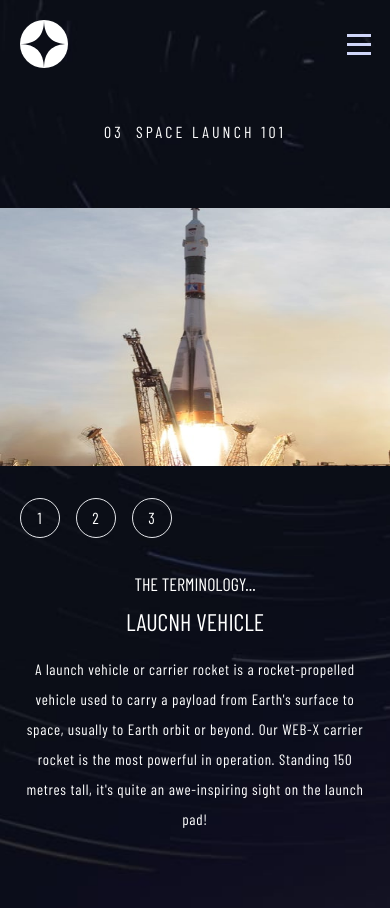
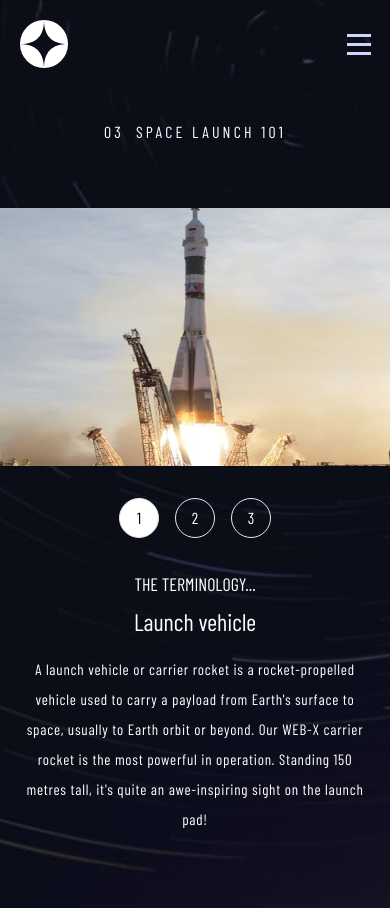
Before and after one commit to marycynthia2020/space-travel-website, a React (Vite) app: page /technology in a window 390 px wide. Shown: the top 908 px of the page. Built offline with nearby package versions, Linux system fonts and the light colour scheme; a web font is replaced by a local one.

Commit message:
adds the mobile menu

```diff
--- a/src/App.jsx
+++ b/src/App.jsx
@@ -4,11 +4,16 @@ import Destination from "./pages/Destination";
 import Crew from "./pages/Crew";
 import Technology from "./pages/Technology";
 import Navbar from "./components.jsx/Navbar";
+import { useContext } from "react";
+import { tabContext } from "./contexts/TabContext";
+import MobileMenu from "./components.jsx/MobileMenu";
 
 function App() {
+  const {isMobile} = useContext(tabContext)
+
   return (
     <div className="app  text-white">
-
+     {isMobile && <MobileMenu />}
       <Routes>
         <Route path="/" element={<Home />} />
         <Route path="/destination" element={<Destination />} />
--- a/src/components.jsx/Hero.jsx
+++ b/src/components.jsx/Hero.jsx
@@ -16,7 +16,7 @@ const Hero = () => {
         </p>
       </div>
       <div className="mx-auto">
-        <button className="w-[144px] h-[144px] md:w-[272px] md:h-[272px] rounded-full bg-white text-black text-lg md:text-3xl tracking-wider" onClick={()=> navigate("/destination")}>EXPLORE</button>
+        <button className="w-[144px] h-[144px] md:w-[272px] md:h-[272px] rounded-full bg-white text-black text-lg md:text-3xl tracking-wider opacity-100" onClick={()=> navigate("/destination")}>EXPLORE</button>
       </div>
     </div>
   );
--- /dev/null
+++ b/src/components.jsx/MobileMenu.jsx
@@ -0,0 +1,54 @@
+import React, { useContext } from 'react'
+import { IoClose } from "react-icons/io5";
+import { NavLink } from 'react-router';
+import { tabContext } from '../contexts/TabContext';
+
+const MobileMenu = () => {
+    const {setIsMobile} = useContext(tabContext)
+    const navlinks = [
+    { name: "HOME", to: "/", id: "00" },
+    {
+      name: "DESTINATION",
+      to: "/destination",
+      id: "01",
+    },
+    {
+      name: "CREW",
+      to: "/crew",
+      id: "02",
+    },
+    {
+      name: "TECHNOLOGY",
+      to: "/technology",
+      id: "03",
+    },
+  ];
+     const toggleMobileMenu = () => setIsMobile(false)
+
+  return (
+
+    <div className="mobileMenu shadow-xl tracking-[0.15em]" >
+      <IoClose className="text-4xl text-white mb-8 self-end" onClick={toggleMobileMenu}/>
+      <div className=" flex flex-col gap-8">
+        {navlinks.map(link => (
+          <NavLink key={link.to} to={link.to} onClick={toggleMobileMenu}>
+            {({ isActive }) => (
+              <div className="flex  relative mobilenavlink ">
+                <p className="flex gap-3">
+                  <span>{link.id}</span>
+                  {link.name}
+                </p>
+                <span
+                  className={isActive ? "w-[3px] h-full bg-white absolute right-0" : ""}
+                ></span>
+                {/* <span className="hidden w-[3px] h-full bg-white absolute right-0  opacity-50"></span> */}
+              </div>
+            )}
+          </NavLink>
+        ))}
+      </div>
+    </div>
+  );
+};
+
+export default MobileMenu
--- /dev/null
+++ b/src/components.jsx/TechTab.jsx
@@ -0,0 +1,52 @@
+import React, { useContext } from "react";
+import { tabContext } from "../contexts/TabContext";
+import { tech } from "../data";
+
+const TechTab = () => {
+  const { technology, setTechnology } = useContext(tabContext);
+
+  const handleTechTab = id => {
+    tech.map(technology => {
+      if (technology.id === id) {
+        setTechnology(technology);
+      }
+    });
+  };
+
+  return (
+    <div className="flex gap-4 mb-8 xl:flex-col self-center xl:self-start ">
+      <button
+        className={
+          technology.id === 1
+            ? "w-10 h-10 md:w-14 md:h-14 xl:w-20 xl:h-20 flex justify-center items-center border rounded-full bg-white text-black hover:bg-white hover:text-black"
+            : "w-10 h-10 md:w-14 md:h-14 xl:w-20 xl:h-20 flex justify-center items-center border rounded-full hover:bg-white  hover:text-black"
+        }
+        onClick={() => handleTechTab(1)}
+      >
+        1
+      </button>
+      <button
+        className={
+          technology.id === 2
+            ? "w-10 h-10 md:w-14 md:h-14 xl:w-20 xl:h-20 flex justify-center items-center border rounded-full bg-white text-black hover:bg-white  hover:text-black"
+            : "w-10 h-10 md:w-14 md:h-14 xl:w-20 xl:h-20 flex justify-center items-center border rounded-full hover:bg-white  hover:text-black"
+        }
+        onClick={() => handleTechTab(2)}
+      >
+        2
+      </button>
+      <button
+        className={
+          technology.id === 3
+            ? "w-10 h-10 md:w-14 md:h-14 xl:w-20 xl:h-20  flex justify-center items-center border rounded-full bg-white text-black hover:bg-white  hover:text-black"
+            : "w-10 h-10 md:w-14 md:h-14 xl:w-20 xl:h-20  flex justify-center items-center border rounded-full hover:bg-white  hover:text-black"
+        }
+        onClick={() => handleTechTab(3)}
+      >
+        3
+      </button>
+    </div>
+  );
+};
+
+export default TechTab;
--- a/src/contexts/TabContext.jsx
+++ b/src/contexts/TabContext.jsx
@@ -1,15 +1,16 @@
 import React, { createContext, useState } from "react";
-import { destinations } from "../data";
-import { crewMembers } from "../data";
+import { destinations, tech, crewMembers } from "../data";
 
 export const tabContext = createContext();
 
 const TabContext = ({ children }) => {
   const [currentTab, setCurrentTab] = useState("Moon");
   const [destination, setDestination] = useState(destinations[0]);
-  const [crew, setCrew] = useState(crewMembers[1]);
+  const [technology, setTechnology] = useState(tech[0])
+  const [crew, setCrew] = useState(crewMembers[0]);
+  const [isMobile, setIsMobile] = useState(false)
 
-  const value = { currentTab, setCurrentTab, destination, setDestination, crew, setCrew };
+  const value = { currentTab, setCurrentTab, destination, setDestination, crew, setCrew, technology, setTechnology, isMobile, setIsMobile };
   return <tabContext.Provider value={value}>{children}</tabContext.Provider>;
 };
 
--- a/src/data.js
+++ b/src/data.js
@@ -86,31 +86,32 @@ export const destinations = [
 
 
 
-
-//   "technology": [
-//     {
-//       "name": "Launch vehicle",
-//       "images": {
-//         "portrait": "./assets/technology/image-launch-vehicle-portrait.jpg",
-//         "landscape": "./assets/technology/image-launch-vehicle-landscape.jpg"
-//       },
-//       "description": "A launch vehicle or carrier rocket is a rocket-propelled vehicle used to carry a payload from Earth's surface to space, usually to Earth orbit or beyond. Our WEB-X carrier rocket is the most powerful in operation. Standing 150 metres tall, it's quite an awe-inspiring sight on the launch pad!"
-//     },
-//     {
-//       "name": "Spaceport",
-//       "images": {
-//         "portrait": "./assets/technology/image-spaceport-portrait.jpg",
-//         "landscape": "./assets/technology/image-spaceport-landscape.jpg"
-//       },
-//       "description": "A spaceport or cosmodrome is a site for launching (or receiving) spacecraft, by analogy to the seaport for ships or airport for aircraft. Based in the famous Cape Canaveral, our spaceport is ideally situated to take advantage of the Earth’s rotation for launch."
-//     },
-//     {
-//       "name": "Space capsule",
-//       "images": {
-//         "portrait": "./assets/technology/image-space-capsule-portrait.jpg",
-//         "landscape": "./assets/technology/image-space-capsule-landscape.jpg"
-//       },
-//       "description": "A space capsule is an often-crewed spacecraft that uses a blunt-body reentry capsule to reenter the Earth's atmosphere without wings. Our capsule is where you'll spend your time during the flight. It includes a space gym, cinema, and plenty of other activities to keep you entertained."
-//     }
-//   ]
-// }
+export const tech = [
+    {
+      "name": "Launch vehicle",
+      "id":1,
+      "images": {
+        "portrait": "/technology/image-launch-vehicle-portrait.jpg",
+        "landscape": "/technology/image-launch-vehicle-landscape.jpg"
+      },
+      "description": "A launch vehicle or carrier rocket is a rocket-propelled vehicle used to carry a payload from Earth's surface to space, usually to Earth orbit or beyond. Our WEB-X carrier rocket is the most powerful in operation. Standing 150 metres tall, it's quite an awe-inspiring sight on the launch pad!"
+    },
+    {
+      "name": "Spaceport",
+      "id": 2,
+      "images": {
+        "portrait": "/technology/image-spaceport-portrait.jpg",
+        "landscape": "/technology/image-spaceport-landscape.jpg"
+      },
+      "description": "A spaceport or cosmodrome is a site for launching (or receiving) spacecraft, by analogy to the seaport for ships or airport for aircraft. Based in the famous Cape Canaveral, our spaceport is ideally situated to take advantage of the Earth’s rotation for launch."
+    },
+    {
+      "name": "Space capsule",
+      "id":3,
+      "images": {
+        "portrait": "/technology/image-space-capsule-portrait.jpg",
+        "landscape": "/technology/image-space-capsule-landscape.jpg"
+      },
+      "description": "A space capsule is an often-crewed spacecraft that uses a blunt-body reentry capsule to reenter the Earth's atmosphere without wings. Our capsule is where you'll spend your time during the flight. It includes a space gym, cinema, and plenty of other activities to keep you entertained."
+    }
+  ]
--- a/src/index.css
+++ b/src/index.css
@@ -9,6 +9,7 @@ body {
   position: relative;
   background-color: black;
   font-family: "Barlow Condensed", sans-serif;
+  overflow-x: hidden;
 }
 
 .app {
@@ -19,6 +20,20 @@ body {
   overflow-x: hidden;
 }
 
-.tab:hover .hidden, .navlink:hover .hidden{
+.tab:hover .hidden,
+.navlink:hover .hidden, .mobilenavlink:hover .hidden {
   display: block;
 }
+.mobileMenu {
+  position: absolute;
+  height: 100%;
+  background-color: #181a25;
+  display: flex;
+  flex-direction: column;
+  gap: 32px;
+  width: 70vw;
+  z-index: 10;
+  color: white;
+  padding: 20px;
+  right: 0;
+}
--- a/src/pages/Crew.jsx
+++ b/src/pages/Crew.jsx
@@ -6,9 +6,9 @@ import { tabContext } from "../contexts/TabContext";
 const Crew = () => {
   const {crew} = useContext(tabContext)
   return (
-    <div className="min-h-screen bg-crewMobile md:bg-crewTablet xl:bg-crewDesktop bg-no-repeat bg-center bg-cover pb-4 ">
+    <div className="max-h-screen overflow-hidden bg-crewMobile md:bg-crewTablet xl:bg-crewDesktop bg-no-repeat bg-center bg-cover pb-4 ">
       <Navbar />
-       <p className="md:text-xl xl:text-[28px] flex justify-center gap-3 tracking-[0.2em] md:justify-start md:w-[90%] xl:w-4/5 mx-auto mb-16 xl:mb-32 mt-8 md:mt-4 xl:mt-4">
+       <p className="md:text-xl xl:text-[28px] flex justify-center gap-3 tracking-[0.2em] md:justify-start md:w-[90%] xl:w-4/5 mx-auto mb-16 xl:mb-20 mt-8 md:mt-4 xl:mt-4">
             <span>02</span>MEET YOUR CREW
         </p>
       <div className="w-[90%]  md:w-4/5 mx-auto flex flex-col items-center xl:flex-row">
--- a/src/pages/Destination.jsx
+++ b/src/pages/Destination.jsx
@@ -6,7 +6,7 @@ import { tabContext } from "../contexts/TabContext";
 const Destination = () => {
   const {destination} = useContext(tabContext)
   return (
-    <div className="min-h-screen bg-destinationMobile md:bg-destinationTablet xl:bg-destinationDesktop bg-no-repeat bg-center bg-cover ">
+    <div className="min-h-screen bg-destinationMobile md:bg-destinationTablet xl:bg-destinationDesktop bg-no-repeat bg-center bg-cover xl:pb-4">
       <Navbar />
       <p className="md:text-xl xl:text-[28px] flex justify-center gap-3 tracking-[0.2em] mt-8 md:mt-4 xl:mt-4 md:justify-start md:w-[80%] mx-auto ">
         <span>01</span>PICK YOUR DESTINATION
--- a/src/pages/Technology.jsx
+++ b/src/pages/Technology.jsx
@@ -1,8 +1,13 @@
-import React from "react";
+import React, { useContext } from "react";
 import Navbar from "../components.jsx/Navbar";
 import space from "/technology/image-launch-vehicle-portrait.jpg";
+import { tabContext } from "../contexts/TabContext";
+import { tech } from "../data";
+import TechTab from "../components.jsx/TechTab";
 
 const Technology = () => {
+  const {technology} = useContext(tabContext)
+
   return (
     <div className="min-h-screen bg-technologyMobile md:bg-technologyTablet xl:bg-technologyDesktop bg-no-repeat bg-center bg-cover ">
       <Navbar />
@@ -11,34 +16,21 @@ const Technology = () => {
       </p>
 
       <div className="w-[100%] xl:pl-28 xl:flex flex-row-reverse xl:gap-4 items-center">
-        <div className="w-full h-[258px] xl:h-auto mb-8 ">
-          <img src={space} alt="space" className="w-full h-full aspect-square" />
+        <div className="w-full h-[258px] xl:h-[550px] mb-8 ">
+          <img src={technology.images.portrait} alt="space" className="w-full h-full  aspect-square md:aspect-auto xl:aspect-square md:hidden xl:block" />
+            <img src={technology.images.landscape} alt="space" className="hidden w-full h-full  aspect-square md:aspect-auto xl:aspect-square md:block xl:hidden" />
         </div>
         <div className="w-[90%] mx-auto flex flex-col xl:flex-row xl:gap-8   ">
-          <div className="flex gap-4 mb-8 xl:flex-col xl:self-start ">
-            <button className="w-10 h-10 md:w-14 md:h-14 xl:w-20 xl:h-20 flex justify-center items-center border rounded-full">
-              1
-            </button>
-            <button className="w-10 h-10 md:w-14 md:h-14 xl:w-20 xl:h-20 flex justify-center items-center border rounded-full">
-              2
-            </button>
-            <button className="w-10 h-10 md:w-14 md:h-14 xl:w-20 xl:h-20  flex justify-center items-center border rounded-full">
-              3
-            </button>
-          </div>
+          <TechTab />
           <div className="flex flex-col items-center">
             <p className="text-lg md:text-2xl xl:text-[32px] mb-2 md:mb-4 xl:mb-8 xl:self-start">
               THE TERMINOLOGY...
             </p>
             <h2 className="text-2xl md:text-[40px] xl:text-[56px] mb-4 md:mb-6 xl:mb-10 xl:self-start">
-              LAUCNH VEHICLE
+              {technology.name}
             </h2>
             <p className="text-[15px] md:text-[16px] mb-20 xl:mb-32 text-center xl:self-start xl:text-left tracking-wider leading-loose md:w-3/4 xl:w-full">
-              A launch vehicle or carrier rocket is a rocket-propelled vehicle
-              used to carry a payload from Earth's surface to space, usually to
-              Earth orbit or beyond. Our WEB-X carrier rocket is the most
-              powerful in operation. Standing 150 metres tall, it's quite an
-              awe-inspiring sight on the launch pad!
+              {technology.description}
             </p>
           </div>
         </div>
```
Also changed, not shown: src/components.jsx/Navbar.jsx (+7 -3 lines).
